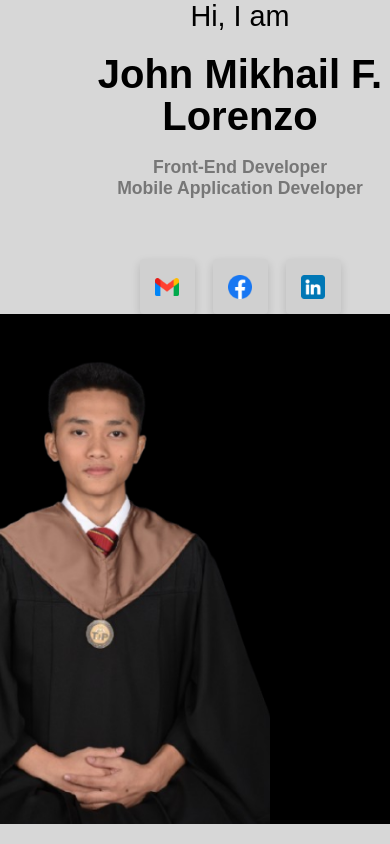
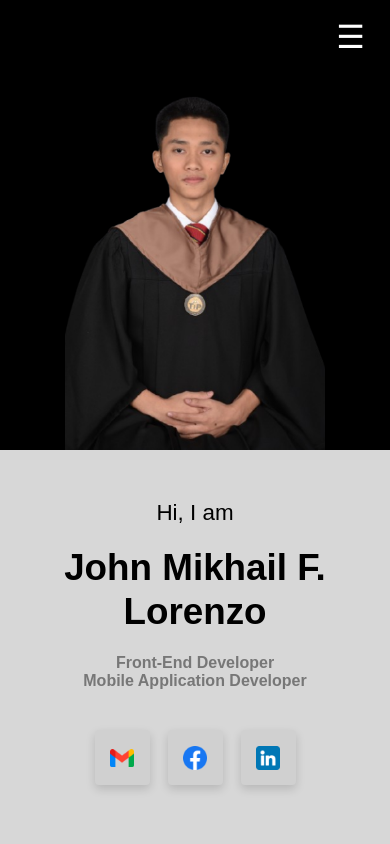
Before and after one commit to okimness27/Portfolio, a React app: page / in a window 390 px wide. Shown: the top 844 px of the page. Built offline with nearby package versions, Linux system fonts and the light colour scheme; the HTML template or start-up script is replaced by a standard one.

Commit message:
Improve mobile responsiveness and navigation

```diff
--- a/src/App.css
+++ b/src/App.css
@@ -108,30 +108,40 @@ body {
 
 }
 
-/* NAVBAR */
-.navbar {
-  position: absolute;
-  top: 40px;
-  right: 60px;
-  display: flex;
-  align-items: center;
-  gap: 35px;
-  z-index: 20;
+/* ===========================
+        NAVBAR
+=========================== */
+
+.navbar{
+    position:absolute;
+    top:40px;
+    right:60px;
+    z-index:100;
 }
 
-.navbar a {
-  color: white;
-  text-decoration: none;
-  font-size: 0.95rem;
-  font-weight: 500;
+.nav-links{
+    display:flex;
+    align-items:center;
+    gap:35px;
 }
 
-.cv-btn {
-  background: white;
-  color: black !important;
-  padding: 12px 24px;
-  border-radius: 999px;
-  font-weight: 600;
+.nav-links a{
+    color:#fff;
+    text-decoration:none;
+    font-size:.95rem;
+    font-weight:500;
+}
+
+.cv-btn{
+    background:#fff;
+    color:#000 !important;
+    padding:12px 24px;
+    border-radius:999px;
+    font-weight:600;
+}
+
+.menu-toggle{
+    display:none;
 }
 
 /* IMAGE */
@@ -845,76 +855,169 @@ body {
 }
 
 /* MOBILE */
-@media (max-width: 768px) {
-  .hero {
-    flex-direction: column;
+@media (max-width:768px){
+
+.hero{
+    flex-direction:column-reverse;
+    min-height:auto;
 }
 
 .hero-left,
-  .hero-right {
-    width: 100%;
+.hero-right{
+    width:100%;
 }
 
-  .hero-right::before {
-    display: none;
+.hero-left{
+    padding:50px 25px;
+    justify-content:center;
+    align-items:center;
 }
 
-  .navbar {
-    position: static;
-    padding: 30px;
-    justify-content: center;
-    flex-wrap: wrap;
+.hero-content{
+    text-align:center;
 }
 
-  .hero-content {
-    text-align: center;
+.greeting{
+    font-size:1.4rem;
 }
 
-  .socials {
-    justify-content: center;
+.hero-content h1{
+    font-size:2.3rem;
+    line-height:1.2;
+}
+
+.hero-content h2{
+    font-size:1rem;
+    margin-bottom:40px;
+}
+
+.socials{
+    justify-content:center;
+}
+
+.hero-right{
+    width:100%;
+    height:450px;
+
+    background:#000;
+
+    display:flex;
+    justify-content:center;
+    align-items:flex-end;
+
+    overflow:hidden;
+}
+
+.hero-right::before{
+    display:none;
+}
+
+.hero-image{
+    width:260px;
+    margin:0;
+}
+
+/* ===========================
+        NAVBAR
+=========================== */
+
+/* NAVBAR */
+
+.navbar{
+
+    position:fixed;
+
+    top:0;
+    left:0;
+
+    width:100%;
+
+    background:#000;
+
+    padding:18px 25px;
+
+    display:flex;
+
+    justify-content:flex-end;
+
+    z-index:999;
+}
+
+.menu-toggle{
+
+    display:block;
+
+    background:none;
+
+    border:none;
+
+    color:#fff;
+
+    font-size:32px;
+
+    cursor:pointer;
+}
+
+.nav-links{
+
+    position:absolute;
+
+    top:72px;
+    left:0;
+
+    width:100%;
+
+    background:#111;
+
+    display:none;
+
+    flex-direction:column;
+
+    gap:25px;
+
+    padding:30px;
+}
+
+.nav-links.active{
+
+    display:flex;
+}
+
+.nav-links a{
+
+    width:100%;
+
+    text-align:center;
+}
+
+.cv-btn{
+
+    width:100%;
 }
 
 .services,
-.portfolio-grid {
-    grid-template-columns: 1fr;
+.portfolio-grid{
+    grid-template-columns:1fr;
 }
 
-.skills-grid {
-    grid-template-columns: repeat(2, 1fr);
-    gap: 30px;
+.skills-grid{
+    grid-template-columns:repeat(2,1fr);
 }
 
-.skills-wrapper {
-    gap: 50px;
+.contact-grid{
+    grid-template-columns:1fr;
 }
 
-.skill-item img {
-    width: 60px;
-    height: 60px;
+.contact-actions{
+    flex-direction:column;
 }
 
-  .hero-content h1 {
-    font-size: 2.5rem;
+.contact-actions .btn{
+    justify-content:center;
 }
 
-  .section {
-    padding: 80px 8%;
-  }
-
-  .contact-grid {
-  grid-template-columns: 1fr;
-}
-
-.contact-header h3 {
-  font-size: 1.8rem;
-}
-
-.contact-actions {
-  flex-direction: column;
-}
-
-.contact-actions .btn {
-  justify-content: center;
+.section{
+    padding:80px 8%;
 }
 
 }
--- a/src/App.tsx
+++ b/src/App.tsx
@@ -53,6 +53,7 @@ import {
 function App() {
   const [selectedProject, setSelectedProject] = useState<string | null>(null);
   const [currentImage, setCurrentImage] = useState(0);
+  const [menuOpen, setMenuOpen] = useState(false);
 
 const kultureImages = [
   kulture1,
@@ -73,13 +74,62 @@ const carebridgeImages = [
 ];
   return (
     <>
+      {/* NAVBAR */}
+<nav className="navbar">
+
+  <button
+    className="menu-toggle"
+    onClick={() => setMenuOpen(!menuOpen)}
+    aria-label="Toggle navigation"
+  >
+    ☰
+  </button>
+
+  <div className={`nav-links ${menuOpen ? "active" : ""}`}>
+
+    <a href="#about" onClick={() => setMenuOpen(false)}>
+      About Me
+    </a>
+
+    <a href="#skills" onClick={() => setMenuOpen(false)}>
+      Skills
+    </a>
+
+    <a href="#portfolio" onClick={() => setMenuOpen(false)}>
+      Portfolio
+    </a>
+
+    <a
+      className="cv-btn"
+      href="/John_Mikhail_Lorenzo_Resume.pdf"
+      download
+      onClick={() => setMenuOpen(false)}
+    >
+      Download CV
+    </a>
+
+  </div>
+
+</nav>
+
 {/* HERO SECTION */}
-      <section className="hero" id="home">
+
+<section
+  className="hero"
+  id="home"
+>
+
   <div className="hero-left">
+
     <div className="hero-content">
-            <p className="greeting">Hi, I am</p>
 
-            <h1>John Mikhail F. Lorenzo</h1>
+      <p className="greeting">
+        Hi, I am
+      </p>
+
+      <h1>
+        John Mikhail F. Lorenzo
+      </h1>
 
       <h2>
         Front-End Developer
@@ -88,48 +138,52 @@ const carebridgeImages = [
       </h2>
 
       <div className="socials">
+
         <a href="https://mail.google.com/mail/?view=cm&fs=1&to=miko.lorenzo2327@gmail.com">
-                <img src={gmail} alt="gmail" />
+          <img
+            src={gmail}
+            alt="gmail"
+          />
         </a>
 
         <a
           href="https://www.facebook.com/miko.lorenzo23"
           target="_blank"
+          rel="noopener noreferrer"
         >
-                <img src={facebook} alt="facebook" />
+          <img
+            src={facebook}
+            alt="facebook"
+          />
         </a>
 
         <a
           href="https://www.linkedin.com/in/john-mikhail-lorenzo-41965b36a/"
           target="_blank"
+          rel="noopener noreferrer"
         >
-                <img src={linkedin} alt="linkedin" />
+          <img
+            src={linkedin}
+            alt="linkedin"
+          />
         </a>
+
       </div>
+
     </div>
+
   </div>
 
   <div className="hero-right">
-          <nav className="navbar">
-            <a href="#about">About Me</a>
-            <a href="#skills">Skills</a>
-            <a href="#portfolio">Portfolio</a>
-
-            <a
-              className="cv-btn"
-              href="/John_Mikhail_Lorenzo_Resume.pdf"
-              download
-            >
-              Download CV
-            </a>
-          </nav>
 
     <img
       src={gradPic}
       alt="Graduation Picture"
       className="hero-image"
     />
+
   </div>
+
 </section>
 
       {/* ABOUT */}
```
Lines whose indentation alone changed are shown as unchanged.
